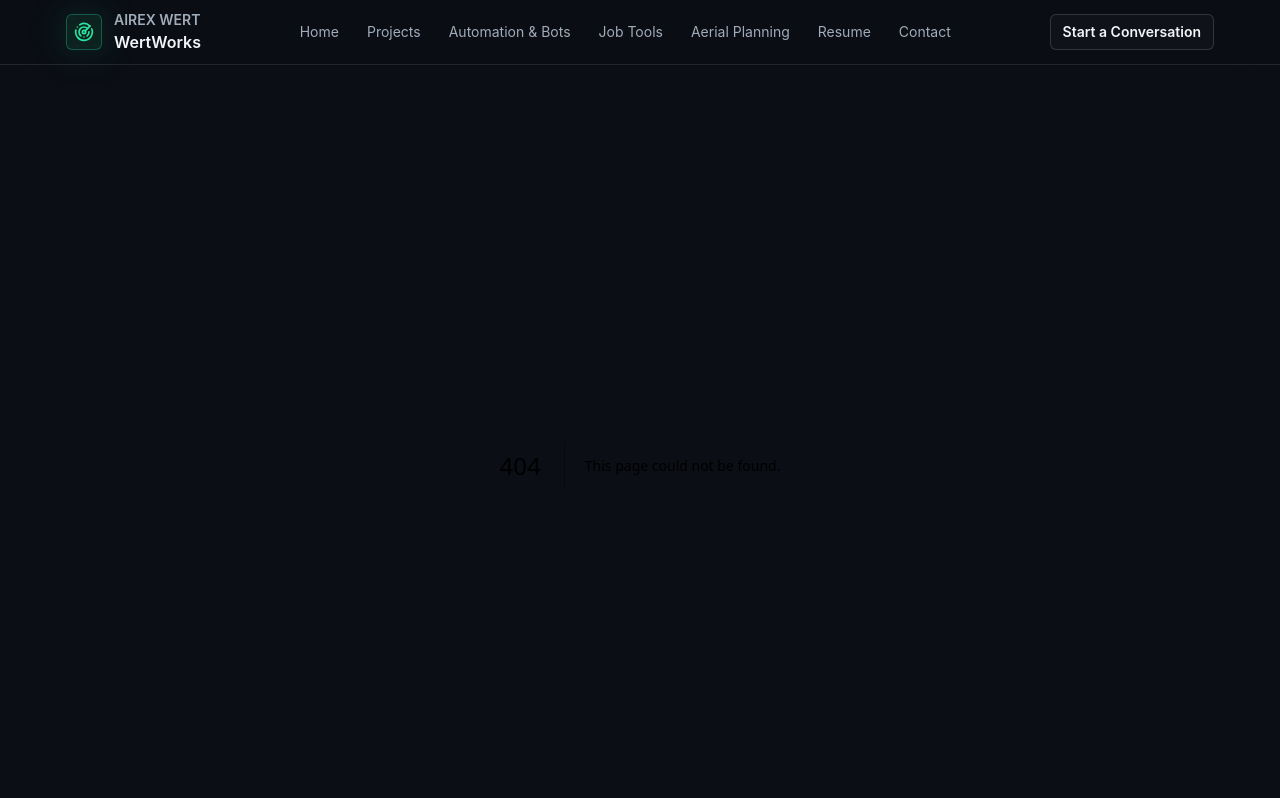
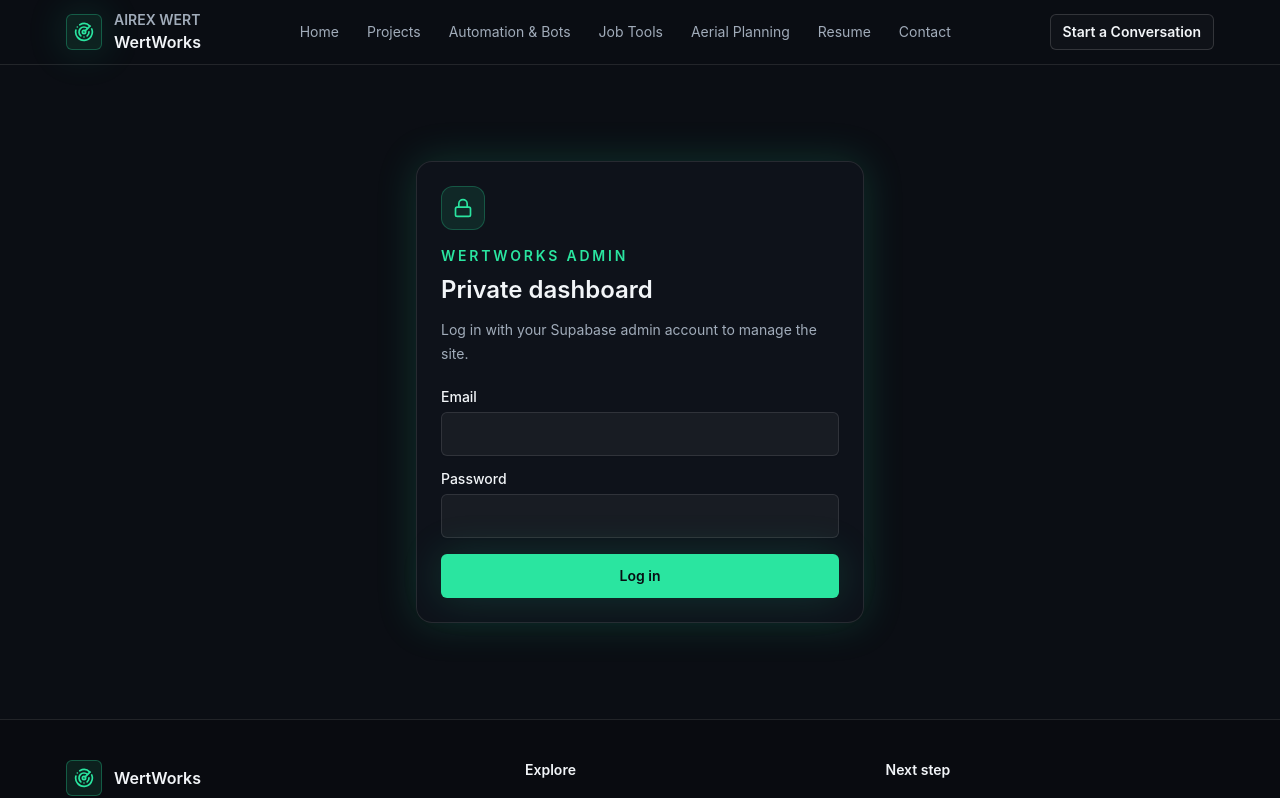
Before and after one commit to gissu-dev/airexwert, a Next.js app: page /admin/login in a window 1280 px wide. Before the commit this address had no page. Shown: the top 798 px of the page. Built offline with nearby package versions, Linux system fonts and the light colour scheme.

Commit message:
Add contact form and admin auth

```diff
--- /dev/null
+++ b/app/admin/login/page.tsx
@@ -0,0 +1,111 @@
+"use client";
+
+import { FormEvent, useState } from "react";
+import { Lock } from "lucide-react";
+import { useRouter, useSearchParams } from "next/navigation";
+
+import { Button } from "@/components/ui/button";
+import { Input } from "@/components/ui/input";
+import { Label } from "@/components/ui/label";
+import { createSupabaseBrowserClient } from "@/lib/supabase/client";
+
+export default function AdminLoginPage() {
+  const router = useRouter();
+  const searchParams = useSearchParams();
+
+  const [email, setEmail] = useState("");
+  const [password, setPassword] = useState("");
+  const [error, setError] = useState("");
+  const [loading, setLoading] = useState(false);
+
+  const next = searchParams.get("next") || "/admin";
+  const notAdmin = searchParams.get("error") === "not-admin";
+
+  async function handleSubmit(event: FormEvent<HTMLFormElement>) {
+    event.preventDefault();
+
+    setLoading(true);
+    setError("");
+
+    const supabase = createSupabaseBrowserClient();
+
+    const { error: signInError } = await supabase.auth.signInWithPassword({
+      email,
+      password,
+    });
+
+    setLoading(false);
+
+    if (signInError) {
+      setError(signInError.message);
+      return;
+    }
+
+    router.refresh();
+    router.push(next.startsWith("/admin") ? next : "/admin");
+  }
+
+  return (
+    <section className="section-shell flex min-h-[70vh] items-center justify-center">
+      <div className="w-full max-w-md rounded-2xl border border-white/10 bg-card/75 p-6 shadow-radar">
+        <div className="mb-6">
+          <div className="mb-4 flex h-11 w-11 items-center justify-center rounded-xl border border-primary/25 bg-primary/10 text-primary">
+            <Lock className="h-5 w-5" aria-hidden="true" />
+          </div>
+
+          <p className="text-sm font-semibold uppercase tracking-[0.2em] text-primary">
+            WertWorks Admin
+          </p>
+
+          <h1 className="mt-2 text-2xl font-semibold">Private dashboard</h1>
+
+          <p className="mt-3 text-sm leading-6 text-muted-foreground">
+            Log in with your Supabase admin account to manage the site.
+          </p>
+        </div>
+
+        <form onSubmit={handleSubmit} className="grid gap-4">
+          <div className="grid gap-2">
+            <Label htmlFor="email">Email</Label>
+            <Input
+              id="email"
+              type="email"
+              autoComplete="email"
+              value={email}
+              onChange={(event) => setEmail(event.target.value)}
+              required
+            />
+          </div>
+
+          <div className="grid gap-2">
+            <Label htmlFor="password">Password</Label>
+            <Input
+              id="password"
+              type="password"
+              autoComplete="current-password"
+              value={password}
+              onChange={(event) => setPassword(event.target.value)}
+              required
+            />
+          </div>
+
+          {notAdmin ? (
+            <p className="rounded-md border border-red-400/25 bg-red-400/10 px-3 py-2 text-sm text-red-100">
+              This account is not allowed to access the admin dashboard.
+            </p>
+          ) : null}
+
+          {error ? (
+            <p className="rounded-md border border-red-400/25 bg-red-400/10 px-3 py-2 text-sm text-red-100">
+              {error}
+            </p>
+          ) : null}
+
+          <Button type="submit" className="w-full" disabled={loading}>
+            {loading ? "Logging in..." : "Log in"}
+          </Button>
+        </form>
+      </div>
+    </section>
+  );
+}
--- a/app/admin/page.tsx
+++ b/app/admin/page.tsx
@@ -1,4 +1,5 @@
 import Link from "next/link";
+import { requireAdmin } from "@/lib/admin-auth";
 import { Briefcase, FileText, FolderKanban } from "lucide-react";
 import { PageIntro } from "@/components/page-intro";
 import { Card, CardContent } from "@/components/ui/card";
@@ -35,8 +36,10 @@ export const metadata = {
   }
 };
 
-export default function AdminPage() {
-  return (
+export default async function AdminPage() {
+  await requireAdmin();
+
+return (
     <>
       <PageIntro
         eyebrow="Admin"
--- /dev/null
+++ b/app/api/auth/logout/route.ts
@@ -0,0 +1,13 @@
+import { NextRequest, NextResponse } from "next/server";
+
+import { createSupabaseServerClient } from "@/lib/supabase/server";
+
+export async function POST(request: NextRequest) {
+  const supabase = createSupabaseServerClient();
+
+  await supabase.auth.signOut();
+
+  return NextResponse.redirect(new URL("/admin/login", request.url), {
+    status: 303,
+  });
+}
--- /dev/null
+++ b/lib/admin-auth.ts
@@ -0,0 +1,37 @@
+import { redirect } from "next/navigation";
+
+import { createSupabaseServerClient } from "@/lib/supabase/server";
+
+export async function getCurrentAdmin() {
+  const supabase = createSupabaseServerClient();
+
+  const {
+    data: { user },
+  } = await supabase.auth.getUser();
+
+  if (!user) {
+    return null;
+  }
+
+  const { data } = await supabase
+    .from("admin_users")
+    .select("user_id")
+    .eq("user_id", user.id)
+    .maybeSingle();
+
+  if (!data) {
+    return null;
+  }
+
+  return user;
+}
+
+export async function requireAdmin() {
+  const admin = await getCurrentAdmin();
+
+  if (!admin) {
+    redirect("/admin/login");
+  }
+
+  return admin;
+}
--- /dev/null
+++ b/lib/supabase/client.ts
@@ -0,0 +1,14 @@
+import { createBrowserClient } from "@supabase/ssr";
+
+export function createSupabaseBrowserClient() {
+  const supabaseUrl = process.env.NEXT_PUBLIC_SUPABASE_URL;
+  const supabaseAnonKey = process.env.NEXT_PUBLIC_SUPABASE_ANON_KEY;
+
+  if (!supabaseUrl || !supabaseAnonKey) {
+    throw new Error(
+      "Missing NEXT_PUBLIC_SUPABASE_URL or NEXT_PUBLIC_SUPABASE_ANON_KEY.",
+    );
+  }
+
+  return createBrowserClient(supabaseUrl, supabaseAnonKey);
+}
--- /dev/null
+++ b/lib/supabase/server.ts
@@ -0,0 +1,37 @@
+import { cookies } from "next/headers";
+import { createServerClient, type CookieOptions } from "@supabase/ssr";
+
+export function createSupabaseServerClient() {
+  const cookieStore = cookies();
+
+  const supabaseUrl = process.env.NEXT_PUBLIC_SUPABASE_URL;
+  const supabaseAnonKey = process.env.NEXT_PUBLIC_SUPABASE_ANON_KEY;
+
+  if (!supabaseUrl || !supabaseAnonKey) {
+    throw new Error(
+      "Missing NEXT_PUBLIC_SUPABASE_URL or NEXT_PUBLIC_SUPABASE_ANON_KEY.",
+    );
+  }
+
+  return createServerClient(supabaseUrl, supabaseAnonKey, {
+    cookies: {
+      get(name: string) {
+        return cookieStore.get(name)?.value;
+      },
+      set(name: string, value: string, options: CookieOptions) {
+        try {
+          cookieStore.set({ name, value, ...options });
+        } catch {
+          // Server Components cannot always set cookies directly.
+        }
+      },
+      remove(name: string, options: CookieOptions) {
+        try {
+          cookieStore.set({ name, value: "", ...options });
+        } catch {
+          // Server Components cannot always set cookies directly.
+        }
+      },
+    },
+  });
+}
```
Also changed, not shown: middleware.ts (added, +71 -0 lines).
